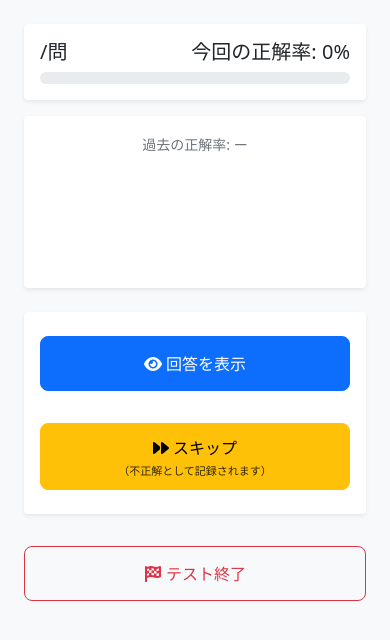
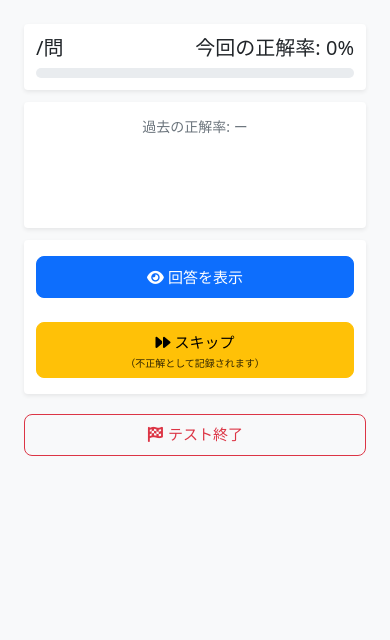
Before and after one commit to tak-s/study-cards, a Flask app: template templates/online_test.html in a window 390 px wide. Shown: the part 56-696 px from the top of the page. Run offline with Flask 3, Linux system fonts and the light colour scheme; the template is opened without the code that fills it, so the values that code supplies are empty.

Commit message:
style: Adjust spacing and font sizes for improved mobile responsiveness in online test UI

```diff
--- a/templates/online_test.html
+++ b/templates/online_test.html
@@ -39,10 +39,10 @@
             </div>
 
             <!-- 問題表示エリア -->
-            <div class="card mb-4">
+            <div class="card mb-2">
                 <div class="card-body">
                     <!-- 過去の正解率表示 -->
-                    <div class="text-center mb-3">
+                    <div class="text-center mb-2">
                         <small class="text-muted">
                             過去の正解率: <span id="historical-accuracy">ー</span>
                         </small>
@@ -90,10 +90,10 @@
 
                     <!-- 回答表示状態のボタン -->
                     <div id="answer-buttons" class="d-none">
-                        <div class="text-center mb-4">
-                            <h5 class="text-muted">あなたの回答は正しかったですか？</h5>
+                        <div class="text-center mb-3">
+                            <h6 class="text-muted mb-0">あなたの回答は正しかったですか？</h6>
                         </div>
-                        <div class="d-grid gap-3">
+                        <div class="d-grid gap-2">
                             <button type="button" class="btn btn-success btn-judgment" id="correct-btn">
                                 <i class="fas fa-check"></i> 正解
                             </button>
@@ -107,7 +107,7 @@
                     </div>
 
                     <!-- 次へボタン（回答表示時のみ） -->
-                    <div class="mt-4 d-none" id="next-button-container">
+                    <div class="mt-3 d-none" id="next-button-container">
                         <div class="d-grid">
                             <button type="button" class="btn btn-outline-primary btn-mobile-primary" id="next-btn"
                                     title="次の問題に進む（回答後に有効）">
@@ -119,7 +119,7 @@
             </div>
 
             <!-- 終了ボタン -->
-            <div class="mt-4 d-grid">
+            <div class="mt-3 d-grid">
                 <button type="button" class="btn btn-outline-danger btn-mobile-primary" id="finish-test-btn">
                     <i class="fas fa-flag-checkered"></i> テスト終了
                 </button>
@@ -441,10 +441,10 @@ document.addEventListener('DOMContentLoaded', function() {
 <style>
 /* スマートフォン最適化CSS */
 .btn-mobile-primary {
-    min-height: 50px;
-    font-size: 18px;
-    padding: 12px 24px;
-    margin: 8px 0;
+    min-height: 45px;
+    font-size: 16px;
+    padding: 10px 20px;
+    margin: 6px 0;
     border-radius: 8px;
     touch-action: manipulation;
     -webkit-touch-callout: none;
@@ -453,15 +453,15 @@ document.addEventListener('DOMContentLoaded', function() {
 }
 
 .btn-mobile-primary small {
-    font-size: 12px;
+    font-size: 11px;
     opacity: 0.8;
-    line-height: 1.2;
+    line-height: 1.1;
 }
 
 .btn-judgment {
-    min-height: 60px;
-    font-size: 20px;
-    margin: 10px 0;
+    min-height: 50px;
+    font-size: 18px;
+    margin: 8px 0;
     touch-action: manipulation;
 }
 
@@ -477,10 +477,10 @@ document.addEventListener('DOMContentLoaded', function() {
 }
 
 .question-display {
-    min-height: 120px;
-    font-size: 24px;
+    min-height: 80px;
+    font-size: 22px;
     text-align: center;
-    padding: 20px;
+    padding: 15px;
     display: flex;
     align-items: center;
     justify-content: center;
@@ -488,13 +488,13 @@ document.addEventListener('DOMContentLoaded', function() {
 }
 
 .answer-display {
-    min-height: 80px;
-    font-size: 20px;
+    min-height: 60px;
+    font-size: 18px;
     background-color: #f8f9fa;
     border: 2px solid #0d6efd;
     border-radius: 8px;
-    padding: 16px;
-    margin: 16px 0;
+    padding: 12px;
+    margin: 12px 0;
     text-align: center;
 }
 
@@ -506,27 +506,63 @@ document.addEventListener('DOMContentLoaded', function() {
 
 @media (max-width: 768px) {
     .question-display {
-        font-size: 20px;
-        min-height: 100px;
+        font-size: 18px;
+        min-height: 70px;
+        padding: 12px;
     }
 
     .answer-display {
-        font-size: 18px;
-        min-height: 70px;
+        font-size: 16px;
+        min-height: 50px;
+        padding: 10px;
+        margin: 10px 0;
     }
 
     .btn-mobile-primary {
-        min-height: 55px;
-        font-size: 16px;
+        min-height: 42px;
+        font-size: 15px;
+        padding: 8px 16px;
+        margin: 4px 0;
     }
 
     .btn-mobile-primary small {
-        font-size: 11px;
+        font-size: 10px;
     }
 
     .btn-judgment {
-        min-height: 65px;
-        font-size: 18px;
+        min-height: 48px;
+        font-size: 16px;
+        margin: 6px 0;
+    }
+
+    /* カードの余白を調整 */
+    .card {
+        margin-bottom: 0.75rem !important;
+    }
+
+    .card-body {
+        padding: 0.75rem !important;
+    }
+
+    /* 進捗表示をコンパクトに */
+    .progress-mobile {
+        height: 10px;
+        border-radius: 5px;
+    }
+
+    /* ヘッダーをコンパクトに */
+    .alert {
+        padding: 0.5rem 1rem !important;
+        margin-bottom: 0.75rem !important;
+    }
+
+    .alert h4 {
+        font-size: 1.1rem !important;
+        margin-bottom: 0.2rem !important;
+    }
+
+    .alert small {
+        font-size: 0.8rem;
     }
 }
 </style>
```
